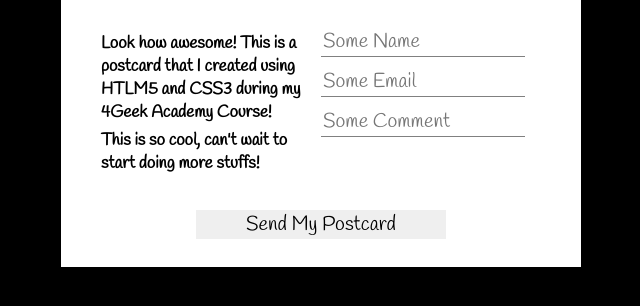
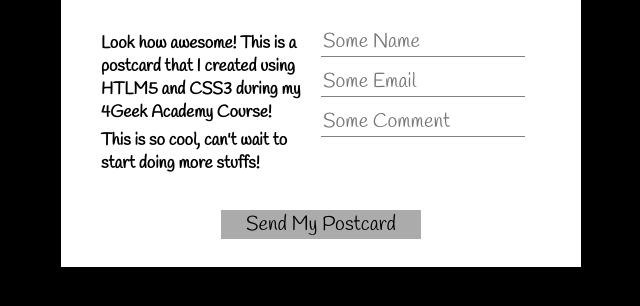
Before and after one commit to Brostix/Postcard, a plain HTML site: page index.html in a window 1280 px wide. Shown: the part 318-624 px from the top of the page, without its empty margins (319-959 px from the left). Drawn offline with Linux system fonts and the light colour scheme.

Commit message:
Add files via upload

```diff
--- a/style.css
+++ b/style.css
@@ -35,4 +35,6 @@ padding-left: 5px; margin: 5px;}
 	text-align: center; float: bottom; overflow: hidden;
 	}
 
-.bott input[type=submit] {border: none ;border-bottom: 1px; color: solid rgb(184, 184, 184); width: 250px; font-family: 'Handlee', cursive;}
+.bott input[type=submit] {border: none ;border-bottom: 1px; color: solid black; width: 200px; font-family: 'Handlee', cursive; background-color: rgb(171, 171, 171);}
+
+.bott input[hover] {;}
```
